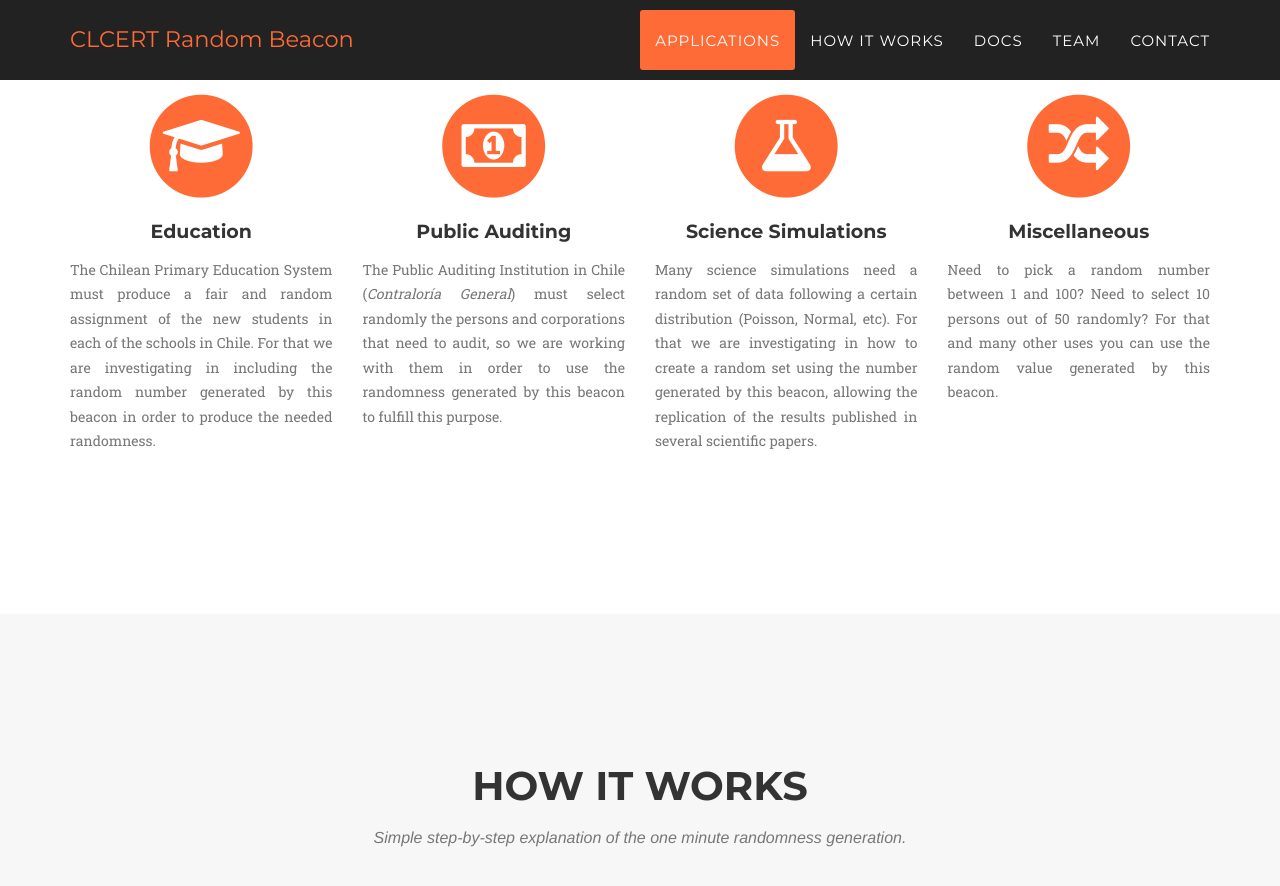
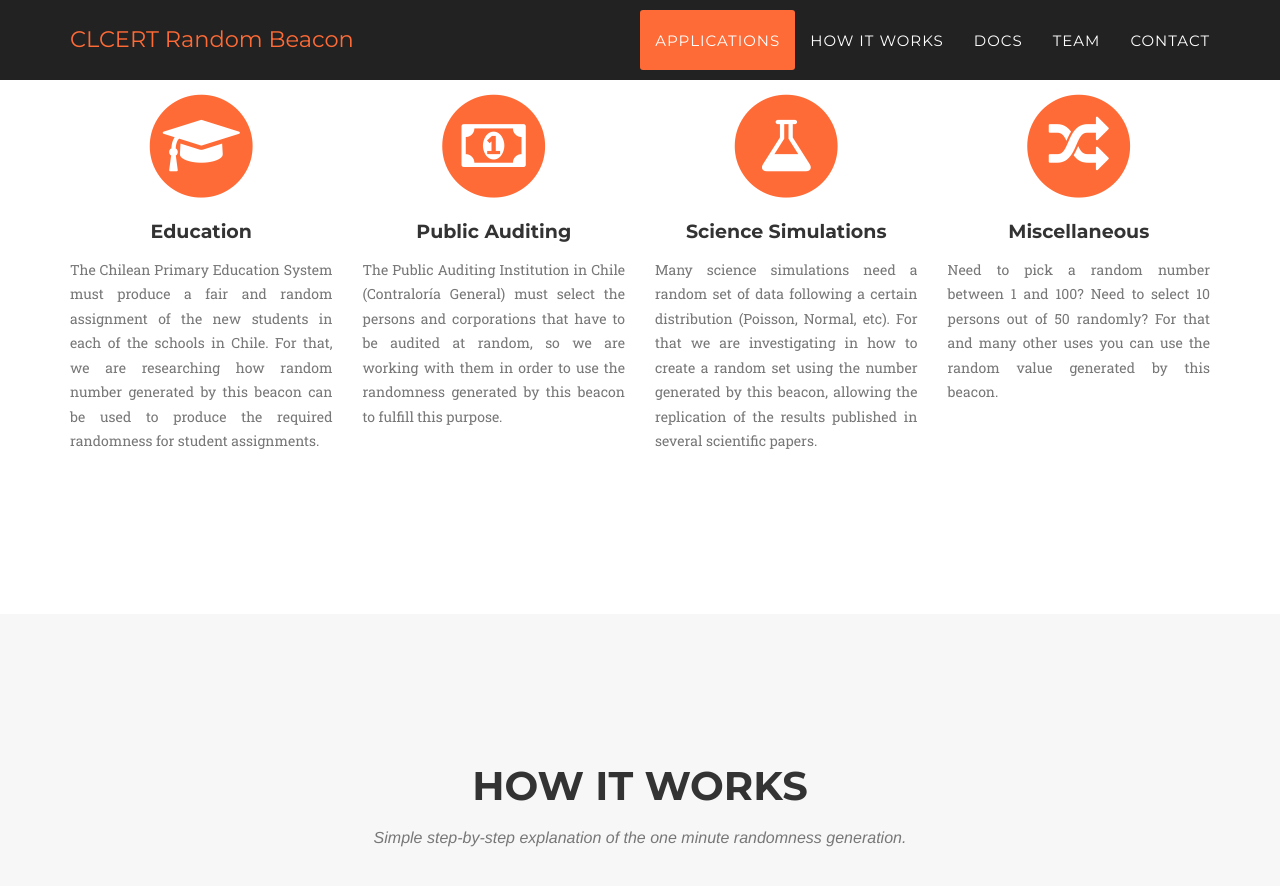
Before and after one commit to clcert/beacon-docs, a Jekyll site: the page built from index.html, in a window 1280 px wide and 900 px high, scrolled down 1044 px. Shown: the top 886 px of the window. Built offline with Jekyll 4.4.1, drawn with Linux system fonts in a browser that asks for light colours; some web fonts are replaced; some of the changed text lies outside the part shown.

Commit message:
Intro page corrections

```diff
--- a/_includes/applications.html
+++ b/_includes/applications.html
@@ -14,7 +14,7 @@
                         <i class="fa fa-graduation-cap fa-stack-1x fa-inverse"></i>
                     </span>
                     <h4 class="service-heading">Education</h4>
-                    <p class="text-muted" align="justify">The Chilean Primary Education System must produce a fair and random assignment of the new students in each of the schools in Chile. For that we are investigating in including the random number generated by this beacon in order to produce the needed randomness.</p>
+                    <p class="text-muted" align="justify">The Chilean Primary Education System must produce a fair and random assignment of the new students in each of the schools in Chile. For that, we are researching how random number generated by this beacon can be used to produce the required randomness for student assignments.</p>
                 </div>
                 <div class="col-md-3">
                     <span class="fa-stack fa-4x">
@@ -22,7 +22,7 @@
                         <i class="fa fa-money fa-stack-1x fa-inverse"></i>
                     </span>
                     <h4 class="service-heading">Public Auditing</h4>
-                    <p class="text-muted" align="justify">The Public Auditing Institution in Chile (<i>Contraloría General</i>) must select randomly the persons and corporations that need to audit, so we are working with them in order to use the randomness generated by this beacon to fulfill this purpose.</p>
+                    <p class="text-muted" align="justify">The Public Auditing Institution in Chile (Contraloría General) must select the persons and corporations that have to be audited at random, so we are working with them in order to use the randomness generated by this beacon to fulfill this purpose.</p>
                 </div>
                 <div class="col-md-3">
                     <span class="fa-stack fa-4x">
--- a/_includes/contact.html
+++ b/_includes/contact.html
@@ -3,7 +3,7 @@
             <div class="row">
                 <div class="col-lg-12 text-center">
                     <h2 class="section-heading">Contact Us</h2>
-                    <h3 class="section-subheading text-muted">All questions, suggests or complaints are welcome.</h3>
+                    <h3 class="section-subheading text-muted">All questions, suggestions and issues are welcome.</h3>
                 </div>
             </div>
             <div class="row">
```
